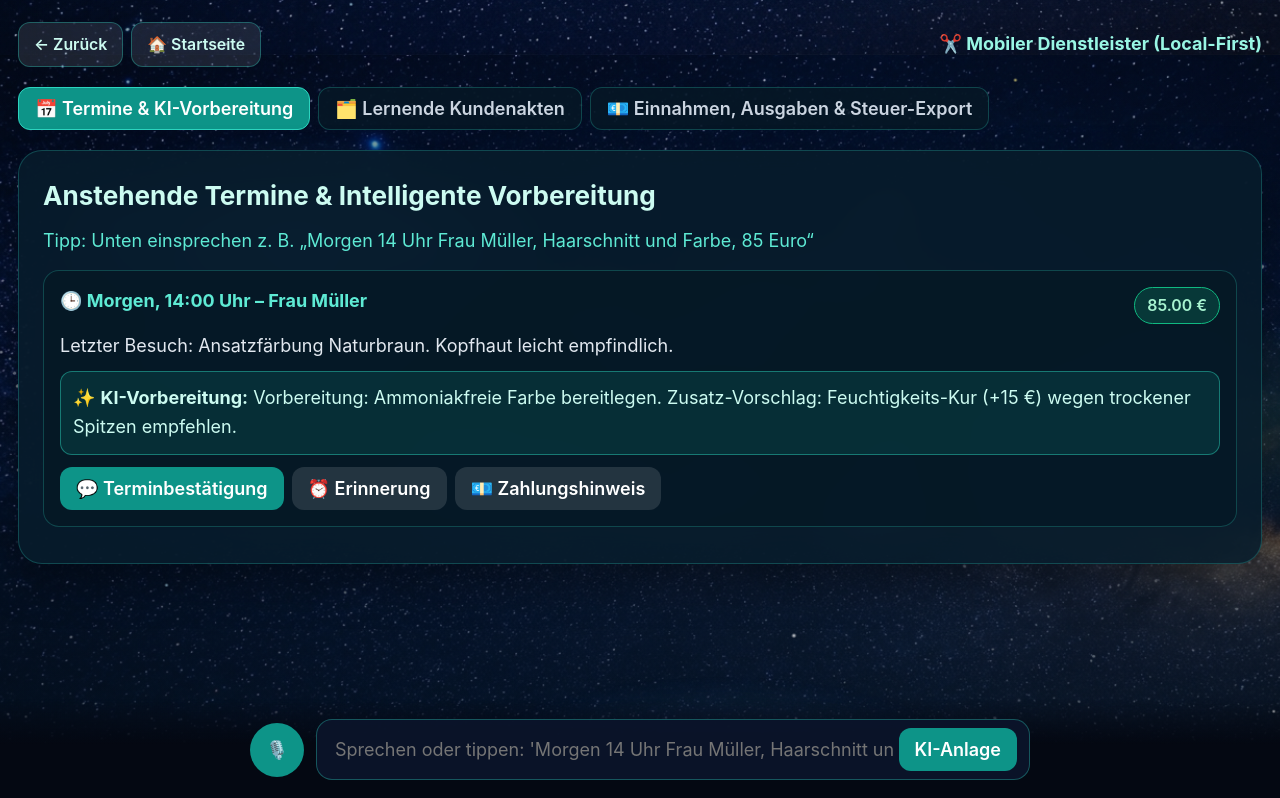
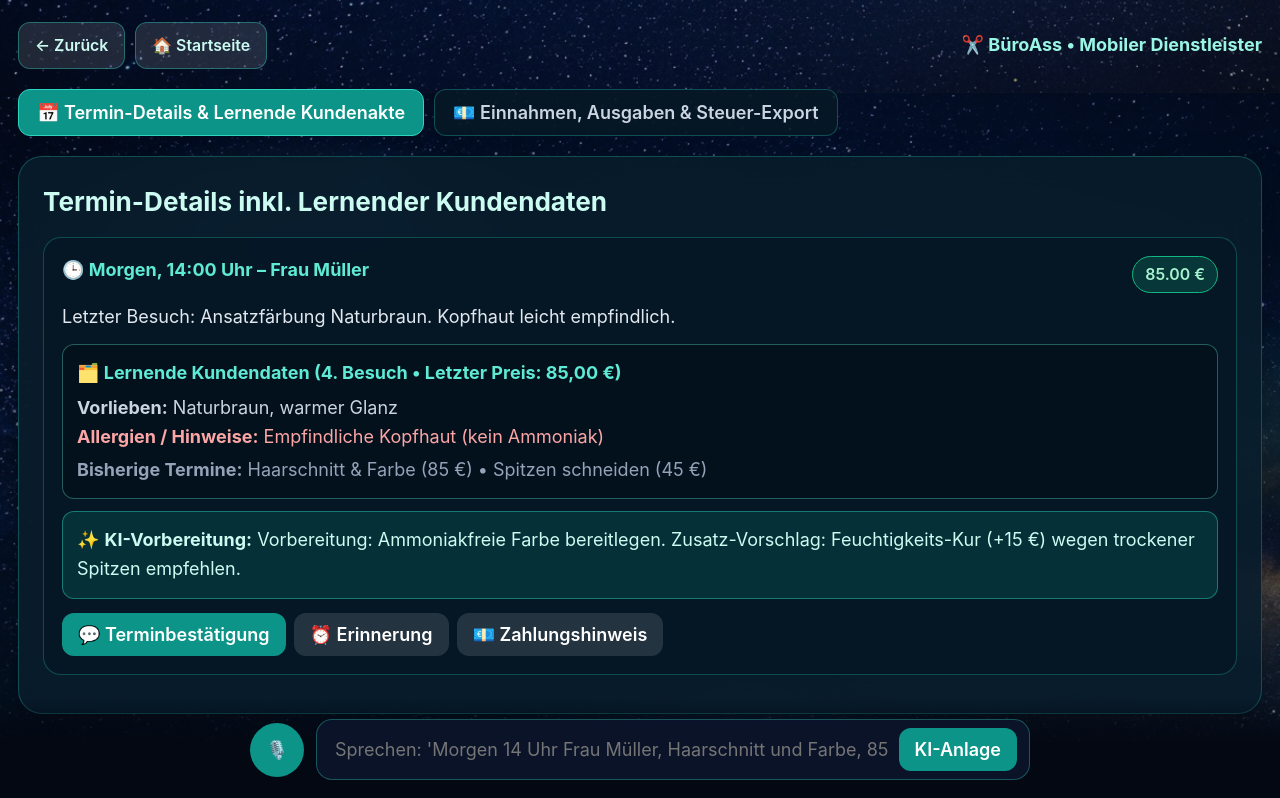
Before and after one commit to foxifilm/Boss-App, a plain HTML site: page bueroass.html in a window 1280 px wide. Shown: the top 798 px of the page. Drawn offline with Linux system fonts and the light colour scheme.

Commit message:
Update bueroass.html

```diff
--- a/bueroass.html
+++ b/bueroass.html
@@ -3,27 +3,28 @@
 <head>
   <meta charset="UTF-8" />
   <meta name="viewport" content="width=device-width, initial-scale=1.0" />
-  <title>Boss-App – Mobiler Dienstleister</title>
+  <title>BüroAss – Mobiler Dienstleister</title>
   <link rel="stylesheet" href="style.css" />
   <style>
     .top-nav { display: flex; justify-content: space-between; align-items: center; flex-wrap: wrap; gap: 12px; margin-bottom: 20px; }
-    .btn-nav { background: rgba(255,255,255,0.1); border: 1px solid rgba(45,212,191,0.35); color: #ccfbf1; padding: 9px 15px; border-radius: 12px; text-decoration: none; font-size: 13px; font-weight: 600; cursor: pointer; }
-    .tabs { display: flex; flex-wrap: wrap; gap: 8px; margin-bottom: 20px; }
-    .tab { background: rgba(6,24,38,0.85); border: 1px solid rgba(45,212,191,0.25); color: #cbd5e1; padding: 10px 16px; border-radius: 12px; font-size: 13.5px; font-weight: 600; cursor: pointer; }
+    .btn-nav { background: rgba(255,255,255,0.12); border: 1px solid rgba(45,212,191,0.4); color: #ccfbf1; padding: 10px 16px; border-radius: 12px; text-decoration: none; font-weight: 600; cursor: pointer; }
+    .tabs { display: flex; flex-wrap: wrap; gap: 10px; margin-bottom: 20px; }
+    .tab { background: rgba(6,24,38,0.88); border: 1px solid rgba(45,212,191,0.3); color: #cbd5e1; padding: 12px 18px; border-radius: 12px; font-weight: 600; cursor: pointer; }
     .tab.active { background: #0d9488; color: #fff; border-color: #2dd4bf; }
-    .item-card { background: rgba(6,24,38,0.88); border: 1px solid rgba(45,212,191,0.25); border-radius: 16px; padding: 16px; margin-bottom: 12px; }
-    .ai-tip { background: rgba(13,148,136,0.18); border: 1px solid rgba(45,212,191,0.45); border-radius: 12px; padding: 12px; font-size: 13px; color: #ccfbf1; margin-top: 10px; }
-    .field { background: rgba(4,18,29,0.9); border: 1px solid rgba(45,212,191,0.3); border-radius: 10px; padding: 10px; color: #fff; font-size: 13px; width: 100%; margin-bottom: 8px; }
+    .item-card { background: rgba(6,24,38,0.9); border: 1px solid rgba(45,212,191,0.28); border-radius: 18px; padding: 18px; margin-bottom: 14px; }
+    .kundendaten-box { background: rgba(4,18,29,0.92); border: 1px solid rgba(94,234,212,0.35); border-radius: 12px; padding: 14px; margin-top: 12px; }
+    .ai-tip { background: rgba(13,148,136,0.2); border: 1px solid rgba(45,212,191,0.45); border-radius: 12px; padding: 14px; color: #ccfbf1; margin-top: 12px; }
+    .field { background: rgba(4,18,29,0.95); border: 1px solid rgba(45,212,191,0.35); border-radius: 10px; padding: 12px; color: #fff; width: 100%; margin-bottom: 10px; }
   </style>
 </head>
 <body class="subpage-theme">
-  <div class="app-shell" style="flex-direction: column; padding: 22px 18px 130px 18px;">
+  <div class="app-shell" style="flex-direction: column; padding: 22px 18px 140px 18px;">
     <div class="top-nav">
-      <div style="display:flex; gap:8px;">
+      <div style="display:flex; gap:10px;">
         <button onclick="history.back()" class="btn-nav">← Zurück</button>
         <a href="index.html" class="btn-nav">🏠 Startseite</a>
       </div>
-      <div style="font-size: 13px; color: #99f6e4; font-weight: 700;">✂️ Mobiler Dienstleister (Local-First)</div>
+      <div style="color: #99f6e4; font-weight: 700;">✂️ BüroAss • Mobiler Dienstleister</div>
     </div>
 
     <div id="ai-toast" class="toast hidden" style="border-color: #2dd4bf; background: rgba(13,148,136,0.35);">
@@ -32,34 +33,22 @@
     </div>
 
     <div class="tabs">
-      <button onclick="showTab('termine')" id="t-termine" class="tab active">📅 Termine & KI-Vorbereitung</button>
-      <button onclick="showTab('kunden')" id="t-kunden" class="tab">🗂️ Lernende Kundenakten</button>
+      <button onclick="showTab('termine')" id="t-termine" class="tab active">📅 Termin-Details & Lernende Kundenakte</button>
       <button onclick="showTab('finanzen')" id="t-finanzen" class="tab">💶 Einnahmen, Ausgaben & Steuer-Export</button>
     </div>
 
-    <!-- TAB 1: TERMINE & KI-VORBEREITUNG -->
-    <div id="sec-termine" class="card" style="background:rgba(8,29,44,0.86); border-color:rgba(45,212,191,0.25);">
-      <div style="display:flex; justify-content:space-between; align-items:center; flex-wrap:wrap; gap:10px; margin-bottom:14px;">
-        <h2 style="font-size:18px; color:#ccfbf1;">Anstehende Termine & Intelligente Vorbereitung</h2>
-        <span style="font-size:12px; color:#5eead4;">Tipp: Unten einsprechen z. B. „Morgen 14 Uhr Frau Müller, Haarschnitt und Farbe, 85 Euro“</span>
-      </div>
+    <div id="sec-termine" class="card" style="background:rgba(8,29,44,0.88); border-color:rgba(45,212,191,0.28);">
+      <h2 style="color:#ccfbf1; margin-bottom:14px;">Termin-Details inkl. Lernender Kundendaten</h2>
       <div id="list-termine"></div>
     </div>
 
-    <!-- TAB 2: LERNENDE KUNDENAKTEN -->
-    <div id="sec-kunden" class="card hidden" style="background:rgba(8,29,44,0.86); border-color:rgba(45,212,191,0.25);">
-      <h2 style="font-size:18px; color:#ccfbf1; margin-bottom:14px;">🗂️ Lernende Kundenakten (100 % Lokal auf deinem Gerät)</h2>
-      <div id="list-kunden"></div>
-    </div>
-
-    <!-- TAB 3: EINNAHMEN, AUSGABEN & STEUER-EXPORT -->
-    <div id="sec-finanzen" class="card hidden" style="background:rgba(8,29,44,0.86); border-color:rgba(45,212,191,0.25);">
+    <div id="sec-finanzen" class="card hidden" style="background:rgba(8,29,44,0.88); border-color:rgba(45,212,191,0.28);">
       <div style="display:flex; justify-content:space-between; align-items:center; flex-wrap:wrap; gap:10px; margin-bottom:16px;">
-        <h2 style="font-size:18px; color:#ccfbf1;">💶 Monatsbilanz & Steuerberater-Export</h2>
+        <h2 style="color:#ccfbf1;">💶 Monatsbilanz & Steuerberater-Export</h2>
         <button onclick="exportCSV()" class="btn" style="background:#059669;">📊 Steuer-Export (CSV / Excel)</button>
       </div>
-      <div id="finance-summary" style="display:grid; grid-template-columns:repeat(auto-fit, minmax(160px,1fr)); gap:12px; margin-bottom:18px;"></div>
-      <div style="display:flex; gap:8px; flex-wrap:wrap; margin-bottom:16px;">
+      <div id="finance-summary" style="display:grid; grid-template-columns:repeat(auto-fit, minmax(180px,1fr)); gap:12px; margin-bottom:18px;"></div>
+      <div style="display:flex; gap:10px; flex-wrap:wrap; margin-bottom:16px;">
         <input id="exp-name" class="field" style="flex:2; margin:0;" placeholder="Betriebsausgabe (z. B. Haarfarbe / Pflegeprodukte)" />
         <input id="exp-val" class="field" style="flex:1; margin:0;" type="number" step="0.01" placeholder="Betrag €" />
         <button onclick="addExpense()" class="btn" style="background:#dc2626;">+ Ausgabe</button>
@@ -67,16 +56,16 @@
       <div id="list-finanzen"></div>
     </div>
   </div>
+
   <div class="bottom-bar">
     <div class="input-wrap">
       <button id="mic-btn" onclick="startVoice()" class="mic-btn" style="background:#0d9488;">🎙️</button>
       <form onsubmit="processSpeechInput(event)" class="text-form" style="border-color: rgba(45,212,191,0.35);">
-        <input id="cmd-input" type="text" placeholder="Sprechen oder tippen: 'Morgen 14 Uhr Frau Müller, Haarschnitt und Farbe, 85 Euro'..." />
+        <input id="cmd-input" type="text" placeholder="Sprechen: 'Morgen 14 Uhr Frau Müller, Haarschnitt und Farbe, 85 Euro'..." />
         <button type="submit" class="btn" style="background:#0d9488;">KI-Anlage</button>
       </form>
     </div>
   </div>
-
   <script>
     const defaultDB = {
       termine: [
@@ -95,7 +84,7 @@
     function saveDB(db) { localStorage.setItem('boss_dl_db', JSON.stringify(db)); renderAll(); }
 
     function showTab(t) {
-      ['termine','kunden','finanzen'].forEach(x => {
+      ['termine','finanzen'].forEach(x => {
         document.getElementById('sec-' + x).classList.add('hidden');
         document.getElementById('t-' + x).classList.remove('active');
       });
@@ -109,13 +98,12 @@
       if (!raw) return;
       const db = getDB();
 
-      // Intelligentes Zerlegen der Spracheingabe (Name, Preis, Zeit, Leistung)
       const priceMatch = raw.match(/(\d+(?:[.,]\d+)?)\s*(?:euro|€)/i);
-      const preis = priceMatch ? parseFloat(priceMatch.replace(',', '.')) : 50;
+      const preis = priceMatch ? parseFloat(priceMatch[1].replace(',', '.')) : 50;
       const nameMatch = raw.match(/(Frau\s+[A-ZÄÖÜ][a-zäöüß]+|Herr\s+[A-ZÄÖÜ][a-zäöüß]+|[A-ZÄÖÜ][a-zäöüß]+\s+[A-ZÄÖÜ][a-zäöüß]+)/);
-      const kunde = nameMatch ? nameMatch : "Neukunde (Sprachnotiz)";
+      const kunde = nameMatch ? nameMatch[0] : "Neukunde (Sprachnotiz)";
       const timeMatch = raw.match(/(morgen\s+\d{1,2}\s*Uhr|heute\s+\d{1,2}\s*Uhr|\d{1,2}:\d{2}\s*Uhr|\d{1,2}\s*Uhr)/i);
-      const zeit = timeMatch ? timeMatch : "Nächster freier Slot";
+      const zeit = timeMatch ? timeMatch[0] : "Nächster Slot";
 
       db.termine.unshift({
         id: Date.now(), zeit: zeit, kunde: kunde, leistung: raw, preis: preis,
@@ -134,7 +122,7 @@
       db.finanzen.unshift({ datum: new Date().toLocaleDateString('de-DE'), typ: "Einnahme", text: kunde + " – " + raw, betrag: preis });
       saveDB(db);
       document.getElementById('cmd-input').value = '';
-      showToast("✅ Automatisch angelegt: Termin (" + zeit + "), Kundenakte für " + kunde + " & " + preis.toFixed(2) + " € Umsatz!");
+      showToast("✅ Termin, lernende Kundenakte & " + preis.toFixed(2) + " € Umsatz gespeichert!");
     }
 
     function createMsg(kunde, zeit, art) {
@@ -143,7 +131,7 @@
       if (art === 'erinnerung') msg = `Hallo ${kunde}, eine kleine Erinnerung an unseren Termin (${zeit}). Bis dahin!`;
       if (art === 'zahlung') msg = `Hallo ${kunde}, vielen Dank für Ihren Besuch! Hier ist Ihr Zahlungshinweis für die heutige Leistung.`;
       navigator.clipboard?.writeText(msg);
-      showToast("📲 Fertige Nachricht kopiert (bereit für WhatsApp / E-Mail): „" + msg + "“");
+      showToast("📲 Nachricht kopiert (bereit für WhatsApp / E-Mail): „" + msg + "“");
     }
 
     function addExpense() {
@@ -162,60 +150,60 @@
       const db = getDB();
       let csv = "Datum;Typ;Beschreibung;Betrag_EUR\n";
       db.finanzen.forEach(f => { csv += `${f.datum};${f.typ};"${f.text}";${f.betrag.toFixed(2).replace('.', ',')}\n`; });
-      const blob = new Blob(["\uFEFF" + csv], { type: "text/csv;charset=utf-8;" });
       const a = document.createElement("a");
-      a.href = URL.createObjectURL(blob);
-      a.download = "Steuerberater_Dienstleister_" + new Date().toISOString().slice(0,7) + ".csv";
+      a.href = URL.createObjectURL(new Blob(["\uFEFF" + csv], { type: "text/csv;charset=utf-8;" }));
+      a.download = "Steuerberater_Dienstleister.csv";
       a.click();
-      showToast("📊 CSV-Datei für den Steuerberater heruntergeladen!");
+      showToast("📊 CSV-Datei für den Steuerberater exportiert!");
     }
 
     function renderAll() {
       const db = getDB();
-      document.getElementById('list-termine').innerHTML = db.termine.map(t => `
-        <div class="item-card">
+      document.getElementById('list-termine').innerHTML = db.termine.map(t => {
+        const c = db.kunden[t.kunde] || { besuche: 1, vorlieben: t.leistung, allergien: "Keine bekannt", letzterPreis: t.preis.toFixed(2) + " €", historie: [t.leistung] };
+        return `<div class="item-card">
           <div style="display:flex; justify-content:space-between; flex-wrap:wrap; gap:8px;">
             <strong style="color:#5eead4;">🕒 ${t.zeit} – ${t.kunde}</strong>
             <span class="badge" style="background:rgba(16,185,129,0.2); border-color:#10b981; color:#a7f3d0;">${t.preis.toFixed(2)} €</span>
           </div>
-          <p style="font-size:13.5px; color:#e2e8f0; margin:8px 0;">${t.notiz}</p>
+          <p style="color:#e2e8f0; margin:10px 0;">${t.notiz}</p>
+
+          <div class="kundendaten-box">
+            <div style="color:#5eead4; font-weight:700; margin-bottom:6px;">🗂️ Lernende Kundendaten (${c.besuche}. Besuch • Letzter Preis: ${c.letzterPreis})</div>
+            <div style="color:#cbd5e1;"><strong>Vorlieben:</strong> ${c.vorlieben}</div>
+            <div style="color:#fca5a5;"><strong>Allergien / Hinweise:</strong> ${c.allergien}</div>
+            <div style="color:#94a3b8; margin-top:4px;"><strong>Bisherige Termine:</strong> ${c.historie.join(' • ')}</div>
+          </div>
+
           <div class="ai-tip">✨ <strong>KI-Vorbereitung:</strong> ${t.kiTipp}</div>
-          <div style="display:flex; flex-wrap:wrap; gap:8px; margin-top:12px;">
-            <button onclick="createMsg('${t.kunde}','${t.zeit}','bestaetigung')" class="btn" style="background:#0d9488; font-size:12px;">💬 Terminbestätigung</button>
-            <button onclick="createMsg('${t.kunde}','${t.zeit}','erinnerung')" class="btn" style="background:rgba(255,255,255,0.12); font-size:12px;">⏰ Erinnerung</button>
-            <button onclick="createMsg('${t.kunde}','${t.zeit}','zahlung')" class="btn" style="background:rgba(255,255,255,0.12); font-size:12px;">💶 Zahlungshinweis</button>
+          <div style="display:flex; flex-wrap:wrap; gap:8px; margin-top:14px;">
+            <button onclick="createMsg('${t.kunde}','${t.zeit}','bestaetigung')" class="btn" style="background:#0d9488;">💬 Terminbestätigung</button>
+            <button onclick="createMsg('${t.kunde}','${t.zeit}','erinnerung')" class="btn" style="background:rgba(255,255,255,0.12);">⏰ Erinnerung</button>
+            <button onclick="createMsg('${t.kunde}','${t.zeit}','zahlung')" class="btn" style="background:rgba(255,255,255,0.12);">💶 Zahlungshinweis</button>
           </div>
-        </div>`).join('');
-
-      document.getElementById('list-kunden').innerHTML = Object.keys(db.kunden).map(k => {
-        const c = db.kunden[k];
-        return `<div class="item-card">
-          <div style="display:flex; justify-content:space-between;"><strong>👤 ${k}</strong><span style="font-size:12px; color:#5eead4;">${c.besuche} Besuche • Letzter Preis: ${c.letzterPreis}</span></div>
-          <div style="font-size:13px; color:#cbd5e1; margin-top:6px;"><strong>Vorlieben:</strong> ${c.vorlieben} | <strong style="color:#fca5a5;">Allergien/Hinweise:</strong> ${c.allergien}</div>
-          <div style="font-size:12px; color:#94a3b8; margin-top:6px;">Bisherige Termine: ${c.historie.join(' • ')}</div>
         </div>`;
       }).join('');
 
       let ein = 0, aus = 0;
       document.getElementById('list-finanzen').innerHTML = db.finanzen.map(f => {
         if (f.betrag >= 0) ein += f.betrag; else aus += Math.abs(f.betrag);
-        return `<div class="item-card" style="display:flex; justify-content:space-between; padding:12px 16px;">
+        return `<div class="item-card" style="display:flex; justify-content:space-between; padding:14px 16px;">
           <span>${f.datum} • ${f.text}</span>
           <strong style="color:${f.betrag >= 0 ? '#34d399' : '#f87171'};">${f.betrag >= 0 ? '+' : ''}${f.betrag.toFixed(2)} €</strong>
         </div>`;
       }).join('');
       document.getElementById('finance-summary').innerHTML = `
-        <div class="inner-box"><div class="box-label">Einnahmen</div><strong style="font-size:20px; color:#34d399;">${ein.toFixed(2)} €</strong></div>
-        <div class="inner-box"><div class="box-label">Ausgaben</div><strong style="font-size:20px; color:#f87171;">${aus.toFixed(2)} €</strong></div>
-        <div class="inner-box ai"><div class="box-label">Monatsbilanz</div><strong style="font-size:20px; color:#5eead4;">${(ein - aus).toFixed(2)} €</strong></div>`;
+        <div class="inner-box"><div class="box-label">Einnahmen</div><strong style="color:#34d399;">${ein.toFixed(2)} €</strong></div>
+        <div class="inner-box"><div class="box-label">Ausgaben</div><strong style="color:#f87171;">${aus.toFixed(2)} €</strong></div>
+        <div class="inner-box ai"><div class="box-label">Monatsbilanz</div><strong style="color:#5eead4;">${(ein - aus).toFixed(2)} €</strong></div>`;
     }
 
     function showToast(t) { document.getElementById('ai-toast-text').innerText = t; document.getElementById('ai-toast').classList.remove('hidden'); }
     function startVoice() {
       const SR = window.SpeechRecognition || window.webkitSpeechRecognition;
-      if (!SR) { showToast('🎙️ Spracheingabe bitte im Textfeld nutzen.'); return; }
+      if (!SR) { showToast('🎙️ Bitte Textfeld nutzen.'); return; }
       const r = new SR(); r.lang = 'de-DE'; document.getElementById('mic-btn').classList.add('recording'); showToast('🎙️ Ich höre zu...');
-      r.onresult = e => { document.getElementById('cmd-input').value = e.results.transcript; processSpeechInput(); };
+      r.onresult = e => { document.getElementById('cmd-input').value = e.results[0][0].transcript; processSpeechInput(new Event('submit')); };
       r.onend = () => document.getElementById('mic-btn').classList.remove('recording'); r.start();
     }
     window.addEventListener('DOMContentLoaded', renderAll);
```
